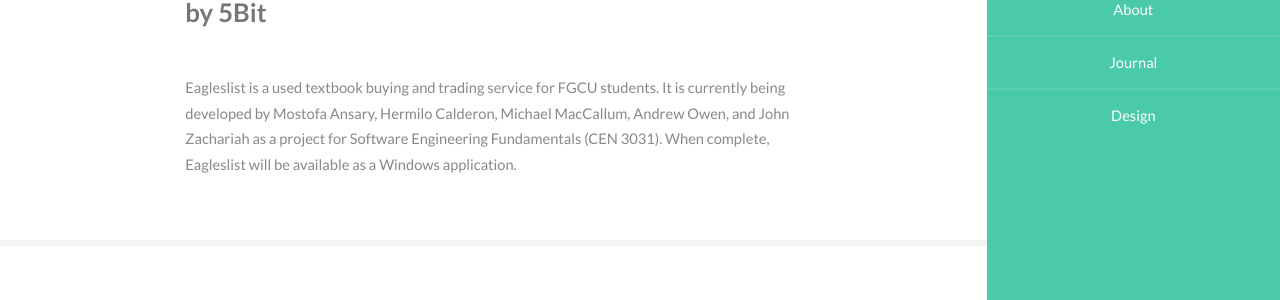
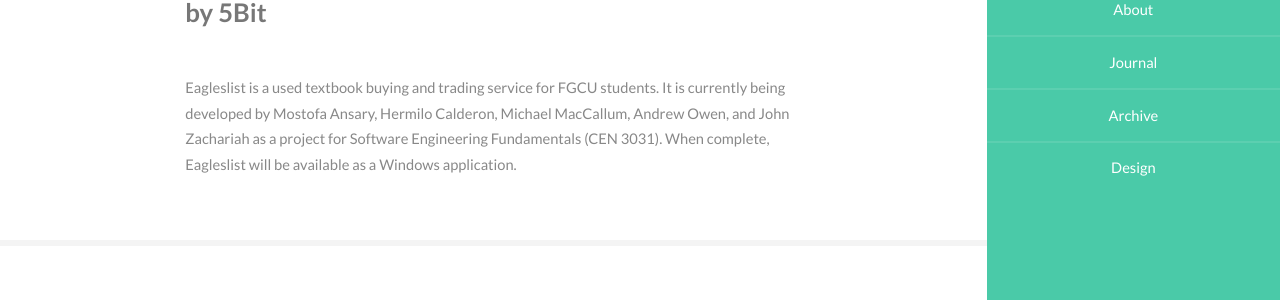
Before and after one commit to 5-Bit/5-bit.github.io, a Jekyll site: the page built from index.html, in a window 1280 px wide. Shown: the part 152-452 px from the top of the page. Built offline with Jekyll 4.4.1, drawn with Linux system fonts in a browser that asks for light colours; Markdown is read by kramdown in place of the engine named in the settings.

Commit message:
Formatting and added archive link

```diff
--- a/_includes/header.html
+++ b/_includes/header.html
@@ -2,20 +2,41 @@
     <section id="header" class="skel-layers-fixed">
         <header>
             <!-- <span class="image avatar"><img src="/images/logo-1-lg-contrast.png" alt="" /></span> -->
-            <h1 id="logo"><a href="/">{{ site.project.title }}</a></h1>
+            <h1 id="logo">
+                <a href="/">{{ site.project.title }}</a>
+            </h1>
             <!-- <p>{{ site.subtitle }}</p> -->
         </header>
         <nav id="nav">
             <ul>
-                <li><a href="/">Home</a></li>
-                <li><a href="/about.html">About</a></li>
-                <li><a href="/journal">Journal</a></li>
-                <li><a href="/design.html">Design</a></li>
+                <li>
+                    <a href="/">Home</a>
+                </li>
+
+                <li>
+                    <a href="/about.html">About</a>
+                </li>
+
+                <li>
+                    <a href="/journal">Journal</a>
+                </li>
+
+                <li>
+                    <a href="/archive.html">Archive</a>
+                </li>
+
+                <li>
+                    <a href="/design.html">Design</a>
+                </li>
             </ul>
         </nav>
         <footer>
             <ul class="icons">
-                <li><a href="https://github.com/5-Bit" class="icon fa-github"><span class="label">Github</span></a></li>
+                <li>
+                    <a href="https://github.com/5-Bit" class="icon fa-github">
+                        <span class="label">Github</span>
+                    </a>
+                </li>
             </ul>
         </footer>
     </section>
```
